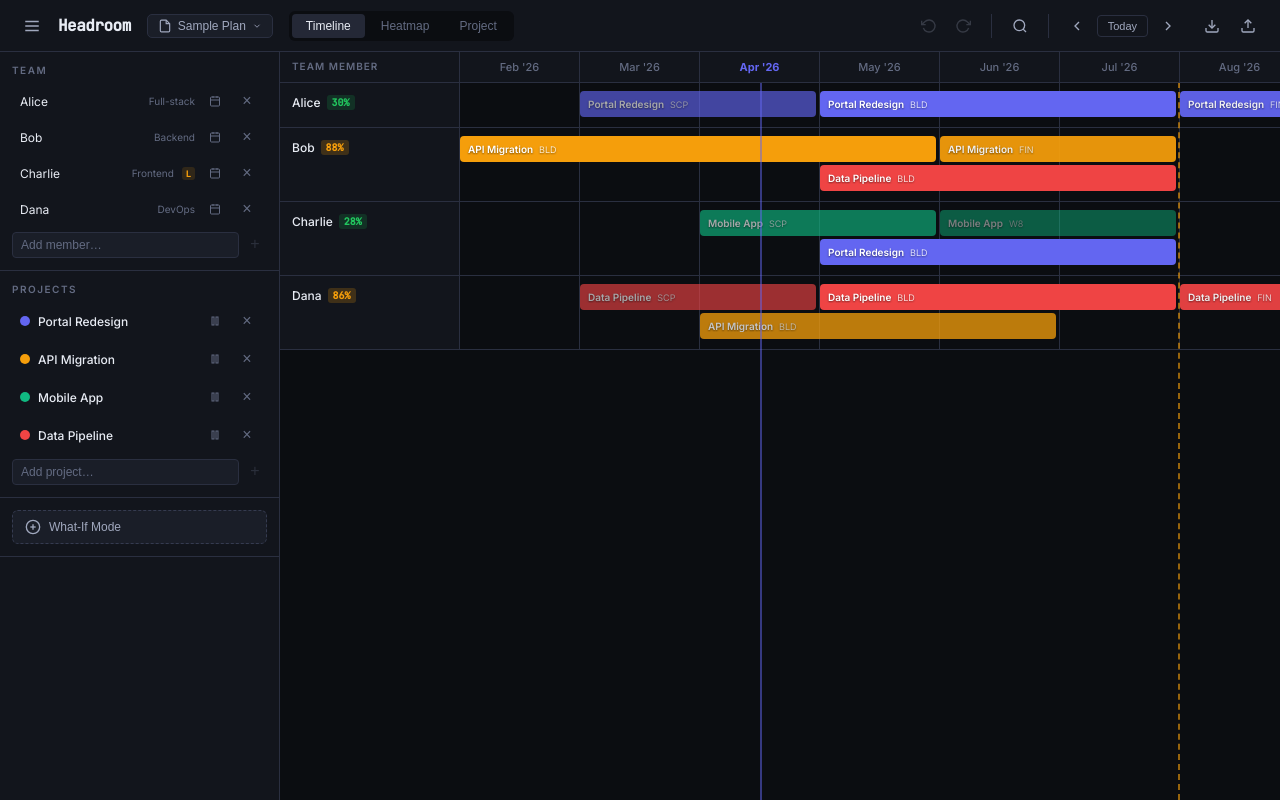
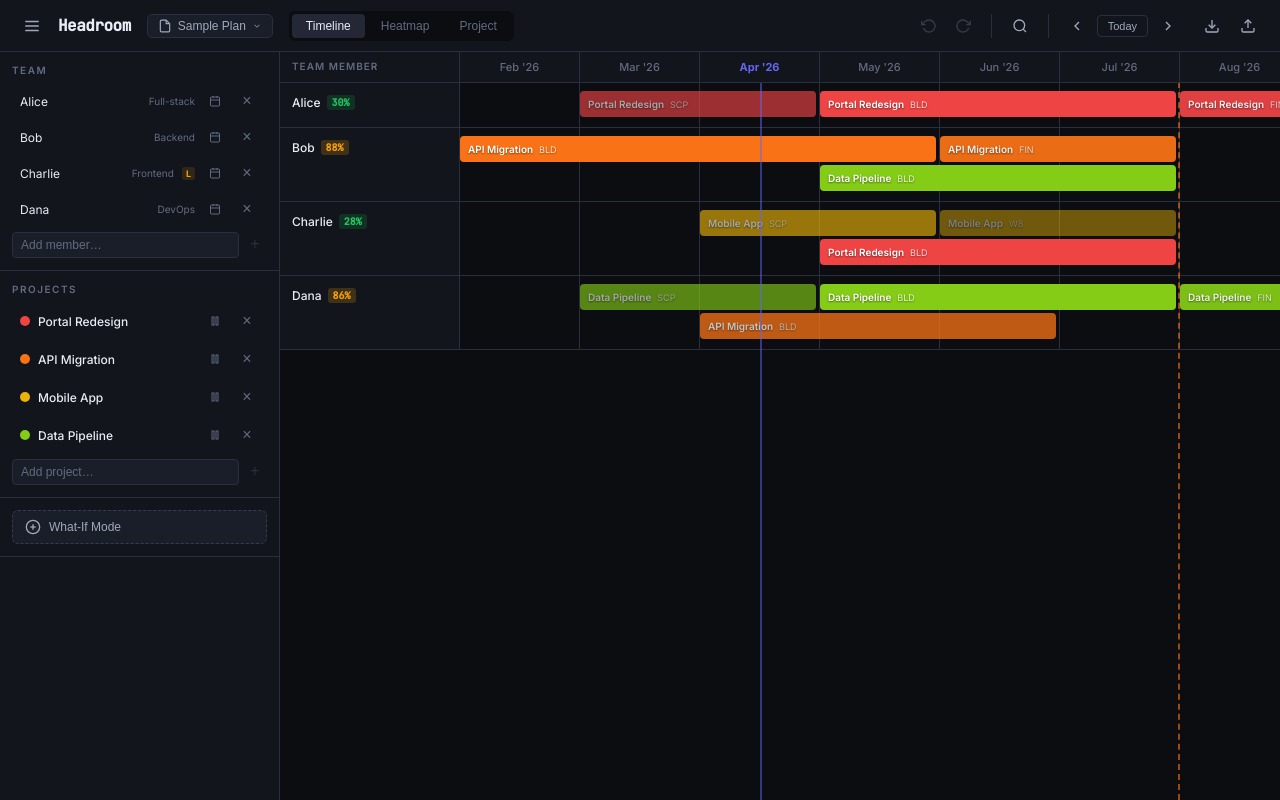
Before and after one commit to TechKuro/Headroom, a React (Vite) app: page / in a window 1280 px wide. Built offline with nearby package versions, Linux system fonts and the light colour scheme.

Commit message:
stacking changes

```diff
--- a/src/components/ProjectView.jsx
+++ b/src/components/ProjectView.jsx
@@ -184,7 +184,11 @@ function ProjectPersonRow({ person, bars: rawBars, project, months, viewStart, g
           const clampedStart = Math.max(0, startOff);
           const clampedEnd = Math.min(totalMonths, endOff);
           const left = clampedStart * MONTH_WIDTH;
-          const width = Math.max((clampedEnd - clampedStart) * MONTH_WIDTH - 4, 30);
+          let width = Math.max((clampedEnd - clampedStart) * MONTH_WIDTH - 4, 30);
+          if (bar._nextStart) {
+            const ceiling = dateOffset(viewStart, bar._nextStart) * MONTH_WIDTH - left - 4;
+            if (ceiling < width) width = Math.max(0, ceiling);
+          }
           const top = ROW_PADDING + bar._row * (BAR_HEIGHT + BAR_GAP);
           const intensity = getPhaseIntensity(bar); const pi = PHASE_TYPES[bar.type];
           return (
--- a/src/components/TimelineView.jsx
+++ b/src/components/TimelineView.jsx
@@ -155,7 +155,11 @@ const PersonRow = React.memo(function PersonRow({ person, projects, whatIfProjec
           const clampedStart = Math.max(0, startOff);
           const clampedEnd = Math.min(totalMonths, endOff);
           const left = clampedStart * MONTH_WIDTH;
-          const width = Math.max((clampedEnd - clampedStart) * MONTH_WIDTH - 4, 30);
+          let width = Math.max((clampedEnd - clampedStart) * MONTH_WIDTH - 4, 30);
+          if (bar._nextStart) {
+            const ceiling = dateOffset(viewStart, bar._nextStart) * MONTH_WIDTH - left - 4;
+            if (ceiling < width) width = Math.max(0, ceiling);
+          }
           const top = ROW_PADDING + bar._row * (BAR_HEIGHT + BAR_GAP);
           const intensity = getPhaseIntensity(bar);
           const phaseInfo = PHASE_TYPES[bar.type];
--- a/src/constants.js
+++ b/src/constants.js
@@ -7,16 +7,22 @@ export const PHASE_TYPES = {
 };
 
 export const PROJECT_COLORS = [
+  '#ef4444', // red
+  '#f97316', // orange
+  '#eab308', // yellow
+  '#84cc16', // lime
+  '#22c55e', // green
+  '#10b981', // emerald
+  '#14b8a6', // teal
+  '#06b6d4', // cyan
+  '#0ea5e9', // sky
+  '#3b82f6', // blue
   '#6366f1', // indigo
-  '#f59e0b', // amber
-  '#10b981', // emerald
-  '#ef4444', // red
   '#8b5cf6', // violet
-  '#06b6d4', // cyan
-  '#f97316', // orange
+  '#d946ef', // fuchsia
   '#ec4899', // pink
-  '#14b8a6', // teal
-  '#84cc16', // lime
+  '#f43f5e', // rose
+  '#78716c', // stone
 ];
 
 export const CAPACITY_THRESHOLDS = {
--- a/src/utils.js
+++ b/src/utils.js
@@ -293,29 +293,71 @@ export function getPersonPhases(personId, projects, whatIfProject = null) {
 
 // --- Stack overlapping bars ---
 
+// Phases are grouped by project so all of a project's phases stay on the same
+// row when they don't overlap each other. Different projects are then packed
+// against each other only when their entire spans don't collide.
 export function stackBars(bars) {
-  const sorted = [...bars].sort((a, b) => {
-    if (a.startMonth !== b.startMonth) return a.startMonth < b.startMonth ? -1 : 1;
-    return monthDiff(a.startMonth, a.endMonth) > monthDiff(b.startMonth, b.endMonth) ? -1 : 1;
-  });
-  const rows = [];
-  for (const bar of sorted) {
-    let placed = false;
-    for (let i = 0; i < rows.length; i++) {
-      const last = rows[i][rows[i].length - 1];
-      if (bar.startMonth > last.endMonth) {
-        rows[i].push(bar);
-        bar._row = i;
-        placed = true;
-        break;
+  const projectMap = new Map();
+  for (const bar of bars) {
+    const arr = projectMap.get(bar.projectId) || [];
+    arr.push(bar);
+    projectMap.set(bar.projectId, arr);
+  }
+
+  const projects = [];
+  for (const [projectId, projBars] of projectMap) {
+    const sorted = [...projBars].sort((a, b) =>
+      a.startMonth < b.startMonth ? -1 : a.startMonth > b.startMonth ? 1 : 0
+    );
+    const subRows = [];
+    for (const bar of sorted) {
+      let placed = false;
+      for (const row of subRows) {
+        if (bar.startMonth > row[row.length - 1].endMonth) {
+          row.push(bar);
+          placed = true;
+          break;
+        }
       }
+      if (!placed) subRows.push([bar]);
     }
-    if (!placed) {
-      bar._row = rows.length;
-      rows.push([bar]);
+    projects.push({ projectId, subRows, earliestStart: sorted[0].startMonth });
+  }
+
+  projects.sort((a, b) => a.earliestStart < b.earliestStart ? -1 : 1);
+
+  const globalRows = []; // [{ lastEnd }]
+  for (const project of projects) {
+    for (const subRow of project.subRows) {
+      const subStart = subRow[0].startMonth;
+      const subEnd = subRow[subRow.length - 1].endMonth;
+      let target = globalRows.findIndex(r => r.lastEnd < subStart);
+      if (target === -1) {
+        target = globalRows.length;
+        globalRows.push({ lastEnd: '' });
+      }
+      for (const bar of subRow) bar._row = target;
+      if (subEnd > globalRows[target].lastEnd) globalRows[target].lastEnd = subEnd;
     }
   }
-  return { bars: sorted, rowCount: rows.length };
+
+  // Record the start of the next bar on the same row so renderers can snap
+  // a bar's width against its neighbour rather than overlapping it.
+  const byRow = new Map();
+  for (const bar of bars) {
+    if (bar._row == null) continue;
+    const arr = byRow.get(bar._row) || [];
+    arr.push(bar);
+    byRow.set(bar._row, arr);
+  }
+  for (const rowBars of byRow.values()) {
+    rowBars.sort((a, b) => a.startMonth < b.startMonth ? -1 : 1);
+    for (let i = 0; i < rowBars.length; i++) {
+      rowBars[i]._nextStart = rowBars[i + 1]?.startMonth ?? null;
+    }
+  }
+
+  return { bars, rowCount: globalRows.length };
 }
 
 // --- Availability finder ---
```
